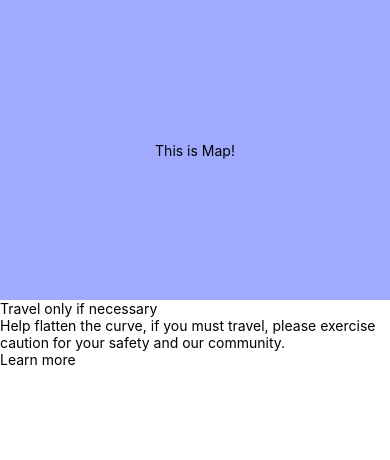
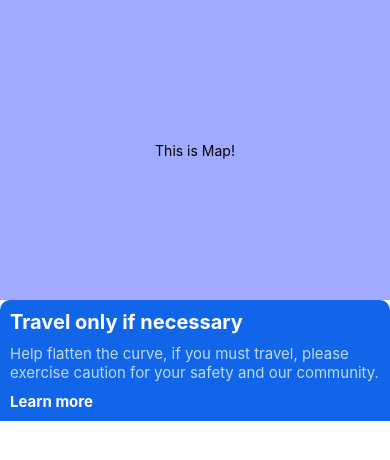
Before and after one commit to nikhilmaske-2001/Uber, a React Native app: screen / in a window 390 px wide. Shown: the top 460 px of the page. Built offline with nearby package versions, Linux system fonts and the light colour scheme.

Commit message:
CovidMessages: Style the covidmessage section.

```diff
--- a/src/components/CovidMessages/Covidmessages.js
+++ b/src/components/CovidMessages/Covidmessages.js
@@ -1,12 +1,14 @@
 import React from 'react';
 import { View, Text } from 'react-native';
 
+import styles from '../../styles/CovidMessages';
+
 const Covidmessages = () => {
     return (
-        <View>
-            <Text>Travel only if necessary</Text>
-            <Text>Help flatten the curve, if you must travel, please exercise caution for your safety and our community.</Text>
-            <Text>Learn more</Text>
+        <View style={styles.container}>
+            <Text style={styles.titleText}>Travel only if necessary</Text>
+            <Text style={styles.midText}>Help flatten the curve, if you must travel, please exercise caution for your safety and our community.</Text>
+            <Text style={styles.learnMore}>Learn more</Text>
         </View>
     );
 };
--- /dev/null
+++ b/src/styles/CovidMessages.js
@@ -0,0 +1,29 @@
+import { StyleSheet } from "react-native";
+
+const styles = StyleSheet.create({
+    container: {
+        backgroundColor: '#1065e9',
+        borderTopLeftRadius: 10,
+        borderTopRightRadius: 10,
+        padding: 10,
+    },
+    titleText: {
+        fontSize: 20,
+        color: 'white',
+        marginBottom: 10,
+        fontWeight: 'bold',
+    },
+    midText: {
+        color: 'white',
+        marginBottom: 10,
+        color: '#bed9ff',
+        fontSize: 15,
+    },
+    learnMore: {
+        color: 'white',
+        fontSize: 15,
+        fontWeight: 'bold',
+    }
+});
+
+export default styles;
```
Also changed, not shown: src/styles/Homescreen.css (deleted, +0 -7 lines).
